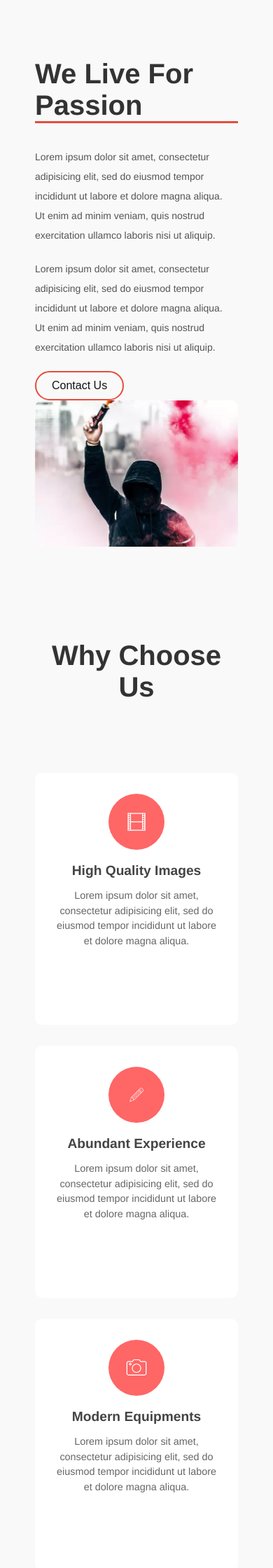
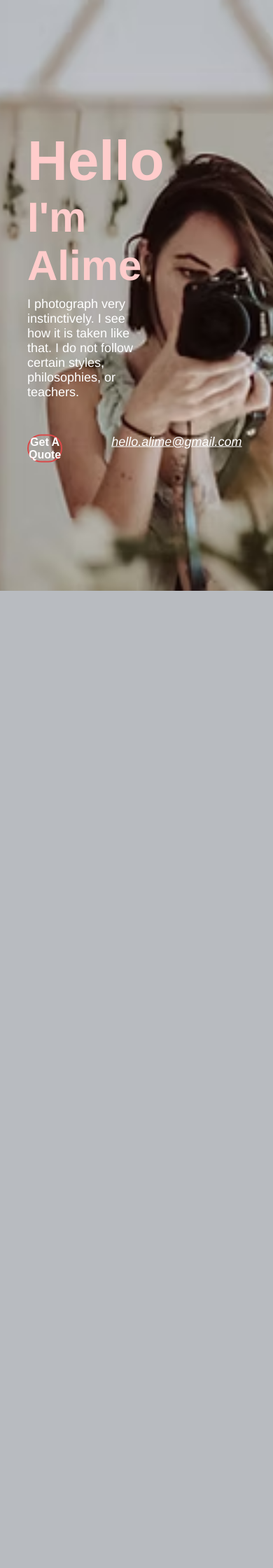
Before and after one commit to yashpal55-dev/Full_Stack_Development, a PHP site: page /about.html in a window 390 px wide. Shown: the top 2240 px of the page at 70% size. After the commit the page ends 844 px from the top, so only its background shows below. Run offline with PHP 8.4, Linux system fonts and the light colour scheme.

Commit message:
Implement responsive image slider with text overlay; enhance button styles and adjust slide transition timing

```diff
--- a/Project_site_clone/Css/about.css
+++ b/Project_site_clone/Css/about.css
@@ -1,4 +1,4 @@
-html,
+/* html,
 body {
   position: relative;
   height: 100%;
@@ -78,10 +78,102 @@
 #btn:hover{
   background-color: #d94949;
 
-  /* color: #731a1a; */
+} */
+
+
+* {
+  margin: 0;
+  padding: 0;
+  box-sizing: border-box;
 }
 
+body, html {
+  height: 100%;
+  width: 100%;
+  overflow: hidden; /* Prevent scrolling */
+  font-family: Arial, sans-serif;
+  color: white;
+}
 
+.slider {
+  position: relative;
+  width: 100vw;
+  height: 100vh;
+  overflow: hidden;
+}
+
+.slides {
+  display: flex;
+  width: 300%; /* Three slides (including duplicate) */
+  height: 100%;
+  transition: transform 1s ease-in-out;
+}
+
+.slide {
+  width: 100vw;
+  height: 100vh;
+  position: relative;
+}
+
+.slide img {
+  width: 100%;
+  height: 100%;
+  object-fit: cover; /* Cover full screen */
+}
+
+/* Text Overlay */
+.text-overlay {
+  position: absolute;
+  top: 50%;
+  left: 10%;
+  transform: translateY(-50%);
+  max-width: 40%;
+  text-align: left;
+}
+
+.text-overlay h1 {
+  font-size: 80px;
+  font-weight: bold;
+  color: #ffcccb;
+}
+
+.text-overlay h2 {
+  font-size: 60px;
+  font-weight: bold;
+  color: #ffcccb;
+}
+
+.text-overlay p {
+  font-size: 18px;
+  margin-top: 10px;
+  color: white;
+}
+
+/* Button Style */
+.quote-btn {
+  width: 150px;
+height: 40px;
+background: transparent;
+border-radius: 40px ;
+border: 2px solid #d94949;
+color: #fefcfc;
+font-size: 16px;
+font-weight: 600;
+cursor: pointer;
+margin-top: 20px;
+transition: 1s;
+}
+
+.quote-btn:hover {
+  background-color: #d94949;
+
+}
+
+.email {
+  font-style: italic;
+  margin-top: 10px;
+
+}
 
 .animate__animated.animate__fadeInUpBig {
 --animate-duration: 1.5s;
--- a/Project_site_clone/about.html
+++ b/Project_site_clone/about.html
@@ -79,6 +79,53 @@
     <div class="swiper-button-prev"></div>
     <div class="swiper-pagination"></div>
   </div> -->
+
+    <section>
+      <div class="slider">
+        <div class="slides">
+            <div class="slide ">
+                <img src="/image/11062b_10d9df324a41468a91b509f4a12a33cb~mv2.avif" alt="Image 1">
+                <div class="text-overlay">
+                    <h1>Hello</h1>
+                    <h2>I'm Alime</h2>
+                    <p>I photograph very instinctively. I see how it is taken like that. I do not follow certain styles, philosophies, or teachers.</p>
+                    <span style="display: flex; align-items: baseline; padding-top: 30px; ">
+                    <button class="quote-btn">Get A Quote</button>
+                    <a href="#" style="color: white; padding-left: 70px;"><p class="email">hello.alime@gmail.com</p></a>
+
+                    </span>
+                </div>
+            </div>
+            <div class="slide animate__animated animate__fadeInUpBig">
+                <img src="/image/slide 2.jpeg" alt="Image 2">
+                <div class="text-overlay">
+                    <h1>Hello</h1>
+                    <h2>I'm Alime</h2>
+                    <p>I photograph very instinctively. I see how it is taken like that. I do not follow certain styles, philosophies, or teachers.</p>
+
+                    <span style="display: flex; align-items: baseline; padding-top: 30px;">
+                    <button class="quote-btn">Get A Quote</button>
+                 <a href="#" style="color: white; padding-left: 70px;"><p class="email">hello.alime@gmail.com</p></a>
+                    </span>
+                </div>
+            </div>
+            <div class="slide animate__animated animate__fadeInUpBig">
+                <img src="/image/11062b_10d9df324a41468a91b509f4a12a33cb~mv2.avif" alt="Image 1">  <!-- Duplicate for smooth loop -->
+                <div class="text-overlay">
+                    <h1>Hello</h1>
+                    <h2>I'm Alime</h2>
+                    <p>I photograph very instinctively. I see how it is taken like that. I do not follow certain styles, philosophies, or teachers.</p>
+                    <span style="display: flex; align-items: baseline; padding-top: 30px; ">
+                    <button class="quote-btn">Get A Quote</button>
+                    <a href="#" style="color: white; padding-left: 70px;"><p class="email">hello.alime@gmail.com</p></a>
+
+                    </span>
+                </div>
+            </div>
+        </div>
+    </div>
+
+    </section>
 
 
 
@@ -271,6 +318,32 @@
 
 
 
+<script>
+  let slides = document.querySelector(".slides");
+let index = 0;
+const totalSlides = 3; // 3 slides (including duplicate)
+
+// Function to move slides
+function nextSlide() {
+  index++;
+  slides.style.transition = "transform 1s ease-in-out";
+  slides.style.transform = `translateX(-${index * 100}vw)`;
+
+  // Reset after last image
+  if (index === totalSlides - 1) {
+      setTimeout(() => {
+          slides.style.transition = "none"; // Remove transition for instant jump
+          slides.style.transform = "translateX(0)";
+          index = 0;
+      }, 1000); // Delay to allow transition before reset
+  }
+}
+
+// Change slide every 5 seconds
+setInterval(nextSlide, 5000);
+</script>
+
+
 
 
 <!-- 6 img slider  -->
```
Also changed, not shown: Project_site_clone/img.html (+31 -18 lines).
